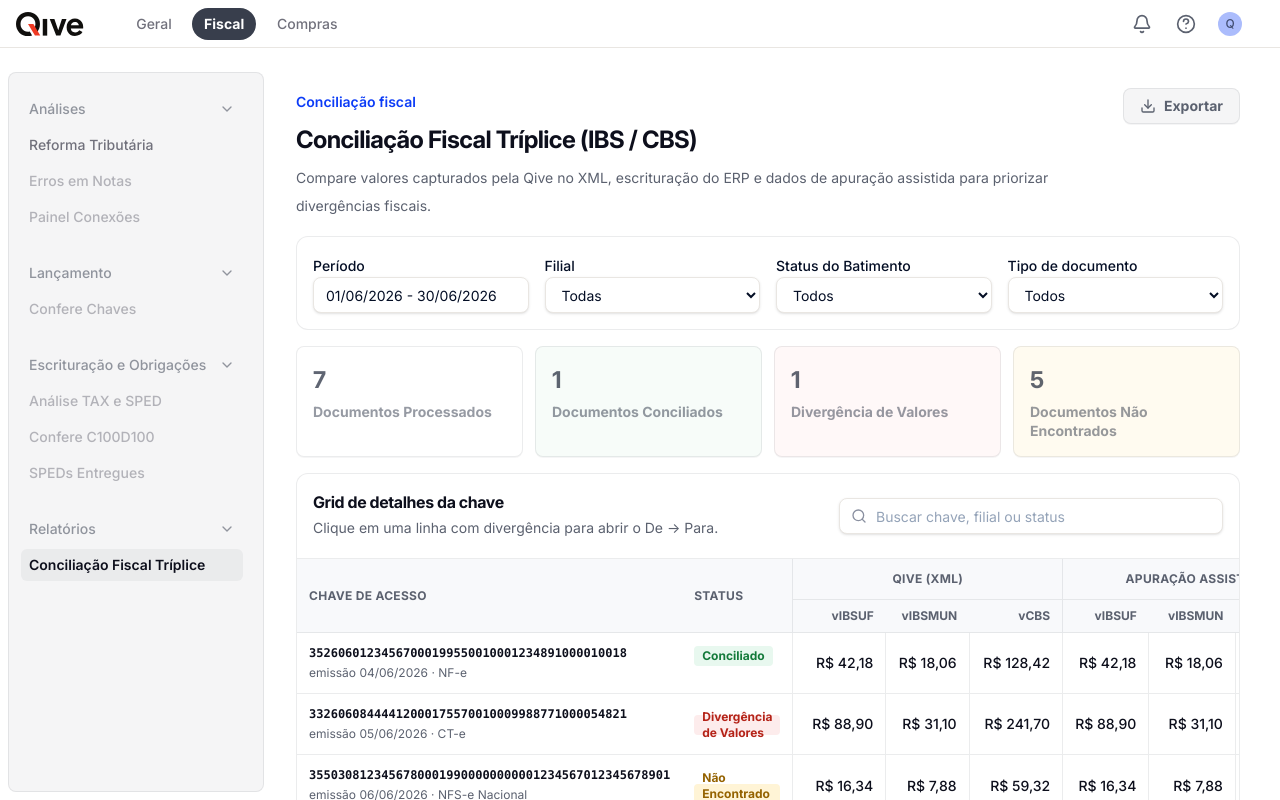
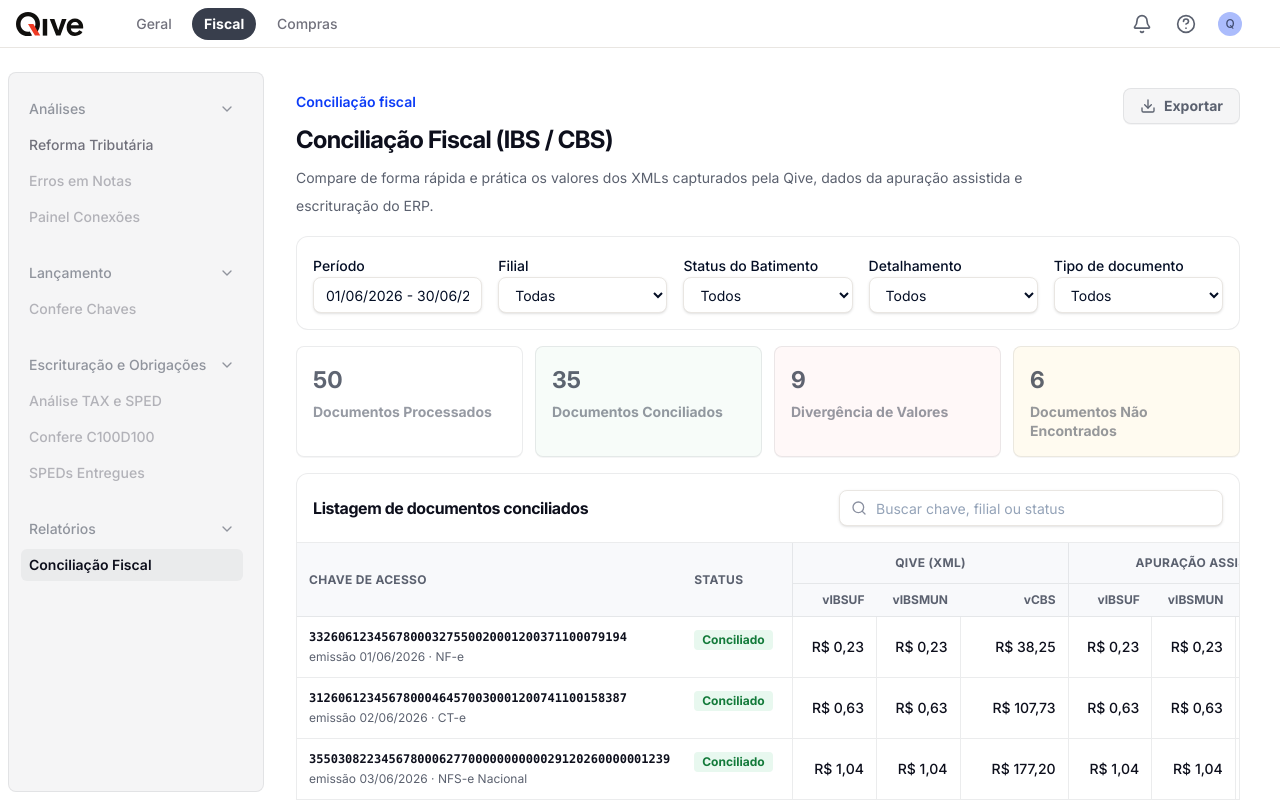
Before and after one commit to ribeiro-thiago/qive-frontend, a Next.js app: page /fiscal/conciliacao-fiscal-triplice in a window 1280 px wide. Built offline with nearby package versions, Linux system fonts and the light colour scheme.

Commit message:
Atualiza conciliação fiscal IBS CBS

```diff
--- a/app/(main)/ajustes/page.tsx
+++ b/app/(main)/ajustes/page.tsx
@@ -107,7 +107,7 @@ const MENU_SECTIONS = [
     id: "fiscal-relatorios",
     label: "Relatórios",
     items: [
-      { label: "Conciliação Fiscal Tríplice", href: "/fiscal/conciliacao-fiscal-triplice", productKey: "conciliacao-fiscal-triplice" },
+      { label: "Conciliação Fiscal", href: "/fiscal/conciliacao-fiscal-triplice", productKey: "conciliacao-fiscal-triplice" },
     ],
   },
   {
--- a/app/(main)/fiscal/conciliacao-fiscal-triplice/page.tsx
+++ b/app/(main)/fiscal/conciliacao-fiscal-triplice/page.tsx
@@ -18,14 +18,15 @@ import { Tag } from "@/components/ui/tag";
 import { BigNumberCard } from "@/components/shared/BigNumberCard";
 import { cn } from "@/lib/utils";
 
-type ReconciliationStatus =
-  | "Conciliado"
-  | "Divergência de Valores"
-  | "Não Encontrado na Qive"
-  | "Não Encontrado no ERP"
-  | "Não Encontrado no IBS"
-  | "Não Encontrado no CBS"
-  | "Não Encontrado na Apuração Assistida";
+type ReconciliationStatus = "Conciliado" | "Divergência de Valores" | "Não Encontrado";
+
+type ReconciliationDetail =
+  | "Divergência de Valores ERP e XML"
+  | "Divergência de Valores ERP e Apuração Assistida"
+  | "Divergência de Valores XML e Apuração Assistida"
+  | "Não encontrado no ERP"
+  | "Não encontrado na Qive"
+  | "Não encontrado na Apuração Assistida";
 
 type TaxValues = {
   vIBSUF: number;
@@ -36,13 +37,14 @@ type TaxValues = {
 type ReconciliationRow = {
   chaveAcesso: string;
   status: ReconciliationStatus;
+  detalhamento?: ReconciliationDetail;
   empresa: string;
   filial: string;
   emissao: string;
   tipoDocumento: DocumentType;
+  totalNota: number;
   qive: TaxValues | null;
-  apuracaoIbs: Pick<TaxValues, "vIBSUF" | "vIBSMUN"> | null;
-  apuracaoCbs: Pick<TaxValues, "vCBS"> | null;
+  apuracao: TaxValues | null;
   erp: TaxValues | null;
 };
 
@@ -52,103 +54,131 @@ const STATUS_OPTIONS: Array<ReconciliationStatus | "Todos"> = [
   "Todos",
   "Conciliado",
   "Divergência de Valores",
-  "Não Encontrado na Qive",
-  "Não Encontrado no ERP",
-  "Não Encontrado no IBS",
-  "Não Encontrado no CBS",
-  "Não Encontrado na Apuração Assistida",
+  "Não Encontrado",
+];
+
+const DETAIL_OPTIONS: Array<ReconciliationDetail | "Todos"> = [
+  "Todos",
+  "Divergência de Valores ERP e XML",
+  "Divergência de Valores ERP e Apuração Assistida",
+  "Divergência de Valores XML e Apuração Assistida",
+  "Não encontrado no ERP",
+  "Não encontrado na Qive",
+  "Não encontrado na Apuração Assistida",
 ];
 
 const DOCUMENT_TYPE_OPTIONS: Array<DocumentType | "Todos"> = ["Todos", "NF-e", "CT-e", "NFS-e Nacional"];
 
 const BRANCH_OPTIONS = ["Todas", "Matriz SP", "Filial RJ", "Filial MG"];
 
-const RECONCILIATION_ROWS: ReconciliationRow[] = [
-  {
-    chaveAcesso: "35260601234567000199550010001234891000010018",
-    status: "Conciliado",
-    empresa: "Qive Tecnologia Ltda.",
-    filial: "Matriz SP",
-    emissao: "04/06/2026",
-    tipoDocumento: "NF-e",
-    qive: { vIBSUF: 42.18, vIBSMUN: 18.06, vCBS: 128.42 },
-    apuracaoIbs: { vIBSUF: 42.18, vIBSMUN: 18.06 },
-    apuracaoCbs: { vCBS: 128.42 },
-    erp: { vIBSUF: 42.18, vIBSMUN: 18.06, vCBS: 128.42 },
-  },
-  {
-    chaveAcesso: "33260608444412000175570010009988771000054821",
-    status: "Divergência de Valores",
-    empresa: "Qive Tecnologia Ltda.",
-    filial: "Filial RJ",
-    emissao: "05/06/2026",
-    tipoDocumento: "CT-e",
-    qive: { vIBSUF: 88.9, vIBSMUN: 31.1, vCBS: 241.7 },
-    apuracaoIbs: { vIBSUF: 88.9, vIBSMUN: 31.1 },
-    apuracaoCbs: { vCBS: 241.7 },
-    erp: { vIBSUF: 80.9, vIBSMUN: 31.1, vCBS: 219.7 },
-  },
-  {
-    chaveAcesso: "35503081234567800019900000000001234567012345678901",
-    status: "Não Encontrado no ERP",
-    empresa: "Qive Tecnologia Ltda.",
-    filial: "Filial MG",
-    emissao: "06/06/2026",
-    tipoDocumento: "NFS-e Nacional",
-    qive: { vIBSUF: 16.34, vIBSMUN: 7.88, vCBS: 59.32 },
-    apuracaoIbs: { vIBSUF: 16.34, vIBSMUN: 7.88 },
-    apuracaoCbs: { vCBS: 59.32 },
-    erp: null,
-  },
-  {
-    chaveAcesso: "35260609102030400091550010002200341000037806",
-    status: "Não Encontrado na Apuração Assistida",
-    empresa: "Qive Tecnologia Ltda.",
-    filial: "Matriz SP",
-    emissao: "07/06/2026",
-    tipoDocumento: "NF-e",
-    qive: { vIBSUF: 55.12, vIBSMUN: 14.2, vCBS: 173.87 },
-    apuracaoIbs: null,
-    apuracaoCbs: null,
-    erp: { vIBSUF: 55.12, vIBSMUN: 14.2, vCBS: 173.87 },
-  },
-  {
-    chaveAcesso: "33260610456789000181570010007766541000123402",
-    status: "Não Encontrado no IBS",
-    empresa: "Qive Tecnologia Ltda.",
-    filial: "Filial RJ",
-    emissao: "08/06/2026",
-    tipoDocumento: "CT-e",
-    qive: { vIBSUF: 102.44, vIBSMUN: 47.18, vCBS: 305.7 },
-    apuracaoIbs: null,
-    apuracaoCbs: { vCBS: 305.7 },
-    erp: { vIBSUF: 102.44, vIBSMUN: 47.18, vCBS: 305.7 },
-  },
-  {
-    chaveAcesso: "35503081234567800019900000000001234567012345678902",
-    status: "Não Encontrado no CBS",
-    empresa: "Qive Tecnologia Ltda.",
-    filial: "Filial MG",
-    emissao: "09/06/2026",
-    tipoDocumento: "NFS-e Nacional",
-    qive: { vIBSUF: 24.1, vIBSMUN: 9.4, vCBS: 77.8 },
-    apuracaoIbs: { vIBSUF: 24.1, vIBSMUN: 9.4 },
-    apuracaoCbs: null,
-    erp: { vIBSUF: 24.1, vIBSMUN: 9.4, vCBS: 77.8 },
-  },
-  {
-    chaveAcesso: "35260601987654000123550010000043211000098765",
-    status: "Não Encontrado na Qive",
-    empresa: "Qive Tecnologia Ltda.",
-    filial: "Matriz SP",
-    emissao: "10/06/2026",
-    tipoDocumento: "NF-e",
-    qive: null,
-    apuracaoIbs: { vIBSUF: 61.2, vIBSMUN: 22.4 },
-    apuracaoCbs: { vCBS: 184.55 },
-    erp: { vIBSUF: 61.2, vIBSMUN: 22.4, vCBS: 184.55 },
-  },
+const COMPANIES = [
+  "Qive Tecnologia Ltda.",
+  "Delta Varejo S.A.",
+  "Atlântico Transportes Ltda.",
+  "Norte Serviços Digitais Ltda.",
 ];
+
+function roundCurrency(value: number): number {
+  return Math.round(value * 100) / 100;
+}
+
+function calculateTaxes(totalNota: number): TaxValues {
+  return {
+    vIBSUF: roundCurrency(totalNota * 0.0005),
+    vIBSMUN: roundCurrency(totalNota * 0.0005),
+    vCBS: roundCurrency(totalNota * 0.085),
+  };
+}
+
+function buildNfeOrCteKey(index: number, tipoDocumento: Extract<DocumentType, "NF-e" | "CT-e">): string {
+  const cUF = index % 3 === 0 ? "35" : index % 3 === 1 ? "33" : "31";
+  const cnpj = String(12345678000190 + index * 137).padStart(14, "0").slice(-14);
+  const model = tipoDocumento === "NF-e" ? "55" : "57";
+  const serie = String((index % 9) + 1).padStart(3, "0");
+  const numero = String(120000 + index * 37).padStart(9, "0");
+  const codigo = String(10000000 + index * 7919).padStart(8, "0").slice(-8);
+  const base = `${cUF}2606${cnpj}${model}${serie}${numero}1${codigo}`;
+  const checkDigit = String([...base].reduce((sum, digit, position) => sum + Number(digit) * ((position % 8) + 2), 0) % 10);
+
+  return `${base}${checkDigit}`;
+}
+
+function buildNfseKey(index: number): string {
+  const municipalityCode = index % 3 === 0 ? "3550308" : index % 3 === 1 ? "3304557" : "3106200";
+  const cnpj = String(22345678000180 + index * 149).padStart(14, "0").slice(-14);
+  const number = String(700000000000000 + index * 97).padStart(15, "0");
+  const verification = String(20260000000000 + index * 413).padStart(14, "0");
+
+  return `${municipalityCode}${cnpj}${number}${verification}`;
+}
+
+function buildDocumentKey(index: number, tipoDocumento: DocumentType): string {
+  if (tipoDocumento === "NFS-e Nacional") return buildNfseKey(index);
+
+  return buildNfeOrCteKey(index, tipoDocumento);
+}
+
+function applyDetailScenario(baseTaxes: TaxValues, detalhamento?: ReconciliationDetail) {
+  const qive = { ...baseTaxes };
+  const apuracao = { ...baseTaxes };
+  const erp = { ...baseTaxes };
+  const mismatchTaxes = {
+    vIBSUF: roundCurrency(baseTaxes.vIBSUF * 1.14 + 0.07),
+    vIBSMUN: roundCurrency(baseTaxes.vIBSMUN * 0.86 + 0.05),
+    vCBS: roundCurrency(baseTaxes.vCBS * 1.08 + 1.37),
+  };
+
+  switch (detalhamento) {
+    case "Divergência de Valores ERP e XML":
+      return { qive, apuracao: { ...mismatchTaxes }, erp: { ...mismatchTaxes } };
+    case "Divergência de Valores ERP e Apuração Assistida":
+      return { qive: { ...qive }, apuracao: { ...apuracao }, erp: { ...mismatchTaxes } };
+    case "Divergência de Valores XML e Apuração Assistida":
+      return { qive, apuracao: { ...mismatchTaxes }, erp: { ...qive } };
+    case "Não encontrado no ERP":
+      return { qive, apuracao, erp: null };
+    case "Não encontrado na Qive":
+      return { qive: null, apuracao, erp };
+    case "Não encontrado na Apuração Assistida":
+      return { qive, apuracao: null, erp };
+    default:
+      return { qive, apuracao, erp };
+  }
+}
+
+const DETAIL_SCENARIOS: ReconciliationDetail[] = [
+  "Divergência de Valores ERP e XML",
+  "Divergência de Valores ERP e Apuração Assistida",
+  "Divergência de Valores XML e Apuração Assistida",
+  "Não encontrado no ERP",
+  "Não encontrado na Qive",
+  "Não encontrado na Apuração Assistida",
+];
+
+const RECONCILIATION_ROWS: ReconciliationRow[] = Array.from({ length: 50 }, (_, index) => {
+  const tipoDocumento = (["NF-e", "CT-e", "NFS-e Nacional"] as DocumentType[])[index % 3];
+  const detalhamento = index >= 35 ? DETAIL_SCENARIOS[(index - 35) % DETAIL_SCENARIOS.length] : undefined;
+  const status: ReconciliationStatus = !detalhamento
+    ? "Conciliado"
+    : detalhamento.startsWith("Divergência")
+      ? "Divergência de Valores"
+      : "Não Encontrado";
+  const totalNota = roundCurrency(450 + ((index * 733) % 28500) + (index % 7) * 84.37);
+  const baseTaxes = calculateTaxes(totalNota);
+  const values = applyDetailScenario(baseTaxes, detalhamento);
+
+  return {
+    chaveAcesso: buildDocumentKey(index + 1, tipoDocumento),
+    status,
+    detalhamento,
+    empresa: COMPANIES[index % COMPANIES.length],
+    filial: BRANCH_OPTIONS[(index % (BRANCH_OPTIONS.length - 1)) + 1],
+    emissao: `${String((index % 15) + 1).padStart(2, "0")}/06/2026`,
+    tipoDocumento,
+    totalNota,
+    ...values,
+  };
+});
 
 const TAX_KEYS: Array<keyof TaxValues> = ["vIBSUF", "vIBSMUN", "vCBS"];
 
@@ -171,23 +201,7 @@ function getValuesDelta(a: TaxValues | null, b: TaxValues | null): number {
 }
 
 function getApuracaoValues(row: ReconciliationRow): TaxValues | null {
-  if (!row.apuracaoIbs || !row.apuracaoCbs) return null;
-
-  return {
-    vIBSUF: row.apuracaoIbs.vIBSUF,
-    vIBSMUN: row.apuracaoIbs.vIBSMUN,
-    vCBS: row.apuracaoCbs.vCBS,
-  };
-}
-
-function getApuracaoDisplayValues(row: ReconciliationRow): Partial<Record<keyof TaxValues, number | null>> | null {
-  if (!row.apuracaoIbs && !row.apuracaoCbs) return null;
-
-  return {
-    vIBSUF: row.apuracaoIbs?.vIBSUF ?? null,
-    vIBSMUN: row.apuracaoIbs?.vIBSMUN ?? null,
-    vCBS: row.apuracaoCbs?.vCBS ?? null,
-  };
+  return row.apuracao;
 }
 
 function getMaxDelta(row: ReconciliationRow): number {
@@ -278,6 +292,7 @@ export default function ConciliacaoFiscalTriplicePage() {
   const [statusFilter, setStatusFilter] = React.useState<string>("Todos");
   const [branchFilter, setBranchFilter] = React.useState("Todas");
   const [documentTypeFilter, setDocumentTypeFilter] = React.useState<string>("Todos");
+  const [detailFilter, setDetailFilter] = React.useState<string>("Todos");
   const [search, setSearch] = React.useState("");
   const [selectedRow, setSelectedRow] = React.useState<ReconciliationRow | null>(null);
 
@@ -288,15 +303,16 @@ export default function ConciliacaoFiscalTriplicePage() {
       const matchesStatus = statusFilter === "Todos" || row.status === statusFilter;
       const matchesBranch = branchFilter === "Todas" || row.filial === branchFilter;
       const matchesDocumentType = documentTypeFilter === "Todos" || row.tipoDocumento === documentTypeFilter;
+      const matchesDetail = detailFilter === "Todos" || row.detalhamento === detailFilter;
       const matchesSearch =
         !normalizedSearch ||
         row.chaveAcesso.toLowerCase().includes(normalizedSearch) ||
         row.filial.toLowerCase().includes(normalizedSearch) ||
         row.status.toLowerCase().includes(normalizedSearch);
 
-      return matchesStatus && matchesBranch && matchesDocumentType && matchesSearch;
+      return matchesStatus && matchesBranch && matchesDocumentType && matchesDetail && matchesSearch;
     });
-  }, [branchFilter, documentTypeFilter, search, statusFilter]);
+  }, [branchFilter, detailFilter, documentTypeFilter, search, statusFilter]);
 
   const metrics = React.useMemo(() => {
     const totalOk = RECONCILIATION_ROWS.filter((row) => row.status === "Conciliado").length;
@@ -304,7 +320,7 @@ export default function ConciliacaoFiscalTriplicePage() {
       (row) => row.status === "Divergência de Valores",
     ).length;
     const totalLimbo = RECONCILIATION_ROWS.filter(
-      (row) => row.status.startsWith("Não Encontrado"),
+      (row) => row.status === "Não Encontrado",
     ).length;
 
     return {
@@ -319,7 +335,7 @@ export default function ConciliacaoFiscalTriplicePage() {
     ? TAX_KEYS.flatMap((key) => {
         const xmlValue = selectedRow.qive?.[key] ?? null;
         const erpValue = selectedRow.erp?.[key] ?? null;
-        const apuracaoValue = getApuracaoDisplayValues(selectedRow)?.[key] ?? null;
+        const apuracaoValue = selectedRow.apuracao?.[key] ?? null;
         const erpDelta = xmlValue === null || erpValue === null ? null : xmlValue - erpValue;
         const apuracaoDelta = xmlValue === null || apuracaoValue === null ? null : xmlValue - apuracaoValue;
 
@@ -336,10 +352,10 @@ export default function ConciliacaoFiscalTriplicePage() {
         <div className="space-y-2">
           <p className="text-sm font-semibold text-[#0C3CF7]">Conciliação fiscal</p>
           <h1 className="text-2xl font-bold tracking-tight text-[#0d0f1c]">
-            Conciliação Fiscal Tríplice (IBS / CBS)
+            Conciliação Fiscal (IBS / CBS)
           </h1>
           <p className="max-w-3xl text-sm text-[#5B616F]">
-            Compare valores capturados pela Qive no XML, escrituração do ERP e dados de apuração assistida para priorizar divergências fiscais.
+            Compare de forma rápida e prática os valores dos XMLs capturados pela Qive, dados da apuração assistida e escrituração do ERP.
           </p>
         </div>
         <Button variant="secondary" className="gap-2">
@@ -349,13 +365,14 @@ export default function ConciliacaoFiscalTriplicePage() {
       </header>
 
       <Card className="rounded-xl border border-[rgba(4,14,35,0.08)] bg-white">
-        <CardContent className="grid gap-4 p-4 md:grid-cols-4">
+        <CardContent className="grid gap-4 p-4 md:grid-cols-5">
           <div className="space-y-2">
             <Label htmlFor="periodo">Período</Label>
             <Input id="periodo" type="text" value="01/06/2026 - 30/06/2026" readOnly />
           </div>
           <SelectField id="filial" label="Filial" value={branchFilter} onChange={setBranchFilter} options={BRANCH_OPTIONS} />
           <SelectField id="status" label="Status do Batimento" value={statusFilter} onChange={setStatusFilter} options={STATUS_OPTIONS} />
+          <SelectField id="detalhamento" label="Detalhamento" value={detailFilter} onChange={setDetailFilter} options={DETAIL_OPTIONS} />
           <SelectField id="tipo-documento" label="Tipo de documento" value={documentTypeFilter} onChange={setDocumentTypeFilter} options={DOCUMENT_TYPE_OPTIONS} />
         </CardContent>
       </Card>
@@ -371,8 +388,7 @@ export default function ConciliacaoFiscalTriplicePage() {
         <CardContent className="p-0">
           <div className="flex flex-wrap items-center justify-between gap-3 border-b border-[rgba(4,14,35,0.08)] p-4">
             <div>
-              <h2 className="text-base font-bold text-[#0d0f1c]">Grid de detalhes da chave</h2>
-              <p className="text-sm text-[#5B616F]">Clique em uma linha com divergência para abrir o De → Para.</p>
+              <h2 className="text-base font-bold text-[#0d0f1c]">Listagem de documentos conciliados</h2>
             </div>
             <div className="relative w-full max-w-sm">
               <Search className="pointer-events-none absolute left-3 top-1/2 h-4 w-4 -translate-y-1/2 text-[#8A90A0]" />
@@ -433,7 +449,7 @@ export default function ConciliacaoFiscalTriplicePage() {
                       </td>
                       <td className="px-3 py-3 align-top"><StatusTag status={row.status} /></td>
                       <TaxValueCells values={row.qive} groupStart />
-                      <TaxValueCells values={getApuracaoDisplayValues(row)} groupStart />
+                      <TaxValueCells values={row.apuracao} groupStart />
                       <TaxValueCells values={row.erp} groupStart />
                       <td className="whitespace-nowrap border-l border-[rgba(4,14,35,0.08)] px-3 py-3 text-right font-bold text-[#0d0f1c]">
                         {formatCurrency(getMaxDelta(row))}
--- a/components/navigation/Header.tsx
+++ b/components/navigation/Header.tsx
@@ -104,7 +104,7 @@ function useHeaderMeta() {
     { test: (p) => p.startsWith("/compras/custos-de-transporte"), label: "Custos de Transporte", Icon: Truck },
     { test: (p) => p.startsWith("/compras/preco-de-produto"), label: "Preço de Produto", Icon: ShoppingCart },
     { test: (p) => p.startsWith("/compras/controle-de-devolucao"), label: "Controle de Devolução", Icon: Files },
-    { test: (p) => p.startsWith("/fiscal/conciliacao-fiscal-triplice"), label: "Conciliação Fiscal Tríplice", Icon: Files },
+    { test: (p) => p.startsWith("/fiscal/conciliacao-fiscal-triplice"), label: "Conciliação Fiscal", Icon: Files },
     { test: (p) => p.startsWith("/compras/portal-de-fornecedores"), label: "Portal de Fornecedores", Icon: ShoppingCart },
     { test: (p) => p.startsWith("/fornecedores/analise"), label: "Análise de fornecedores", Icon: Activity },
   ];
--- a/components/navigation/Sidebar.tsx
+++ b/components/navigation/Sidebar.tsx
@@ -93,7 +93,7 @@ const MENU_SECTIONS: MenuSection[] = [
     id: "fiscal-relatorios",
     label: "Relatórios",
     items: [
-      { label: "Conciliação Fiscal Tríplice", href: "/fiscal/conciliacao-fiscal-triplice" },
+      { label: "Conciliação Fiscal", href: "/fiscal/conciliacao-fiscal-triplice" },
     ],
   },
   {
```
